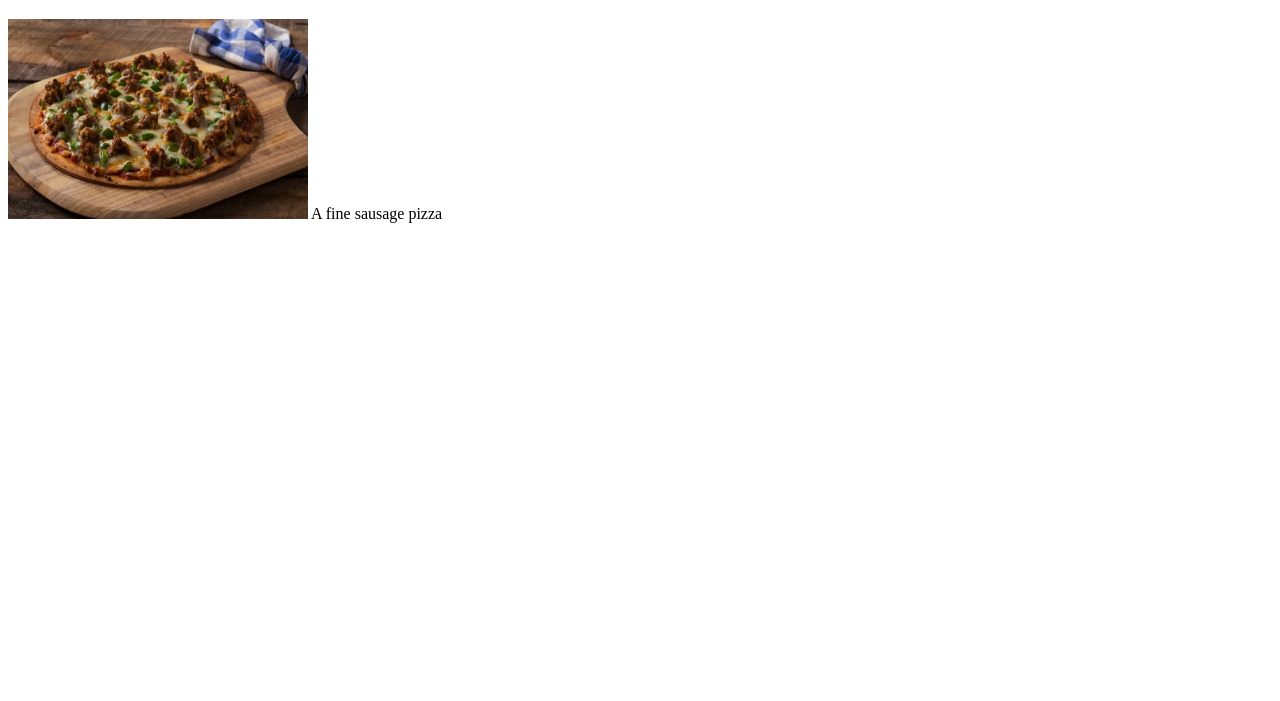
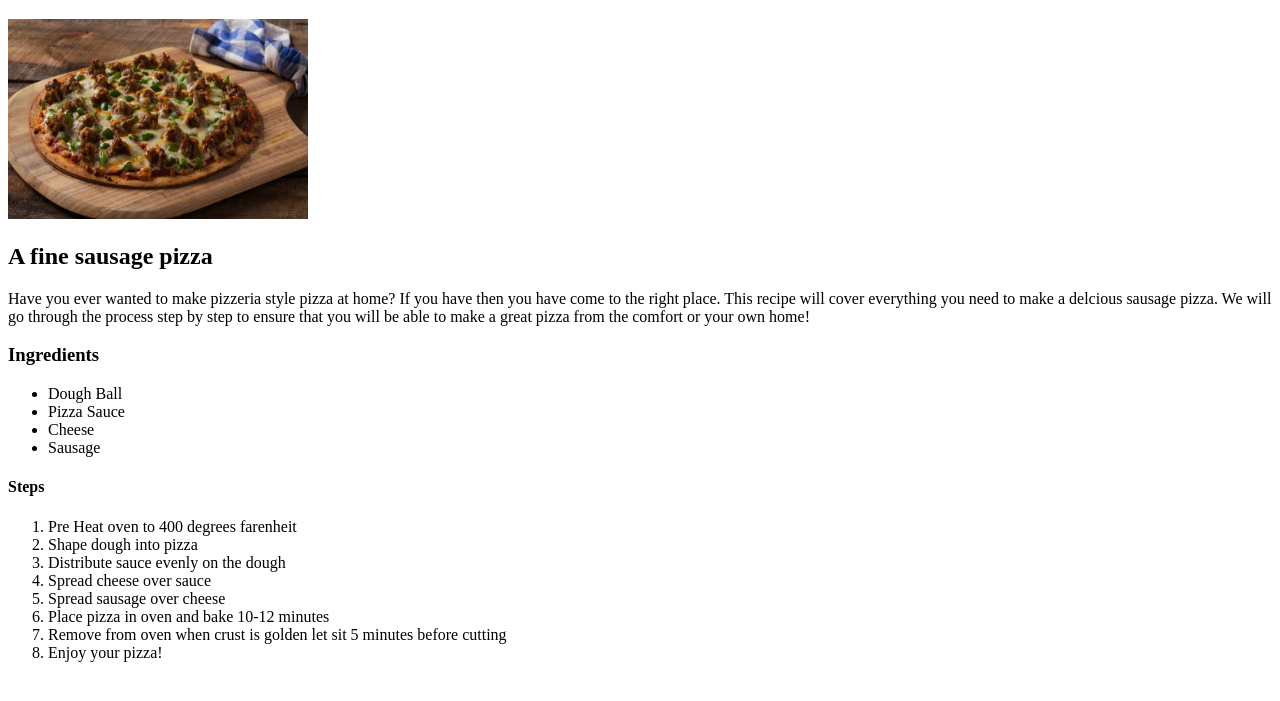
Before and after one commit to kszilagyi13/odin-recipes, a plain HTML site: page recipes/pizza.html in a window 1280 px wide. Shown: the part 61-762 px from the top of the page. Drawn offline with Linux system fonts and the light colour scheme.

Commit message:
Updated recipe page Added ingredients & Stepss

```diff
--- a/recipes/pizza.html
+++ b/recipes/pizza.html
@@ -7,9 +7,29 @@
 </head>
 <body>
     <h1>Sausage Pizza Recipe </h1>
+        <img src="../images/pizza.jpg" alt="a sausage pizza" height="200" width="300">
+        <h2> A fine sausage pizza</h2>
+ <p> Have you ever wanted to make pizzeria style pizza at home? If you have then you have come to the right place. This recipe will cover everything you need to make a delcious sausage pizza. We will go through the process step by step to ensure that you will be able to make a great pizza from the comfort or your own home!</p>
 
-    <img src="../images/pizza.jpg" alt="a sausage pizza" height="200" width="300"
+<h3>Ingredients</h3>
+<ul>
+    <li>Dough Ball</li>
+    <li>Pizza Sauce</li>
+    <li>Cheese</li>
+    <li>Sausage</li>
+</ul>
+<h4>Steps</h4>
+<ol>
+    <li>Pre Heat oven to 400 degrees farenheit</li>
+    <li>Shape dough into pizza</li>
+    <li>Distribute sauce evenly on the dough</li>
+    <li>Spread cheese over sauce</li>
+    <li>Spread sausage over cheese</li>
+    <li>Place pizza in oven and bake 10-12 minutes</li>
+    <li>Remove from oven when crust is golden let sit 5 minutes before cutting</li>
+    <li>Enjoy your pizza!</li>
+</ol>
 
-    <h2> A fine sausage pizza</h2>
+
 </body>
 </html>
```
